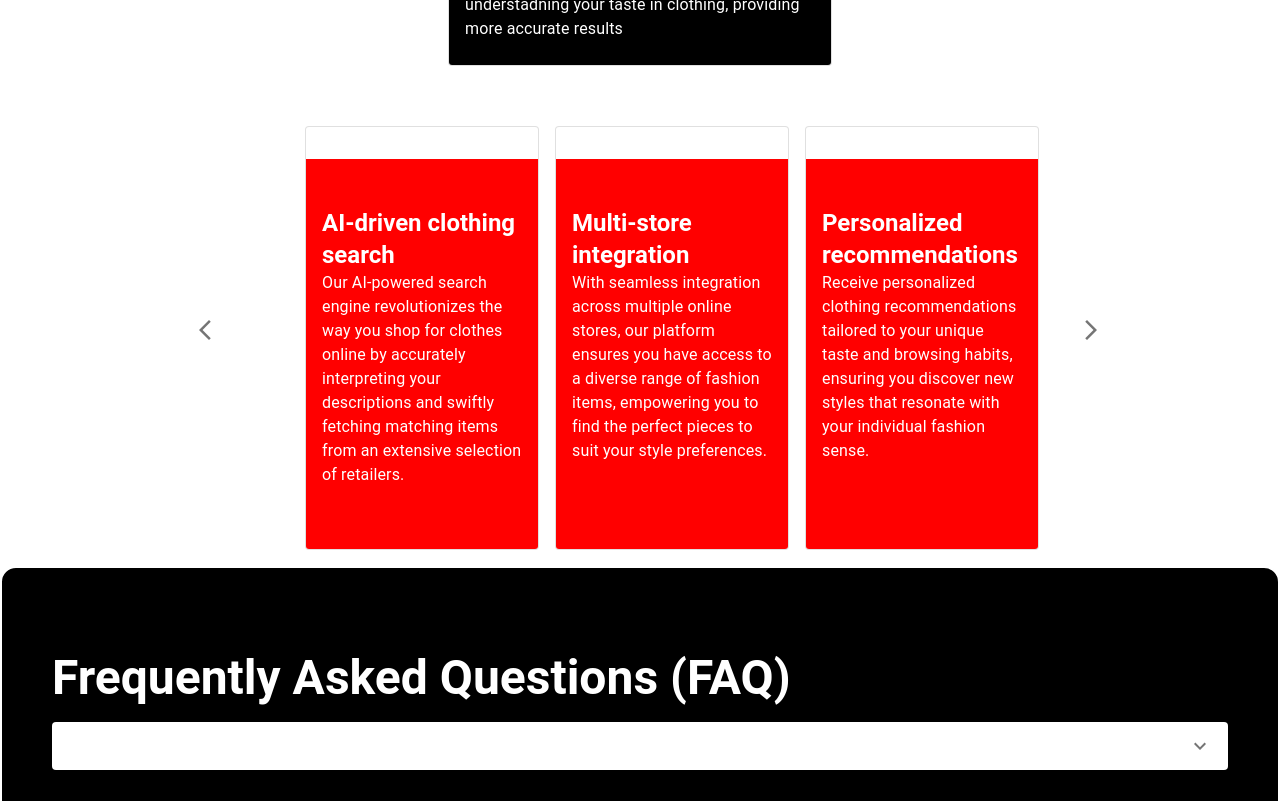
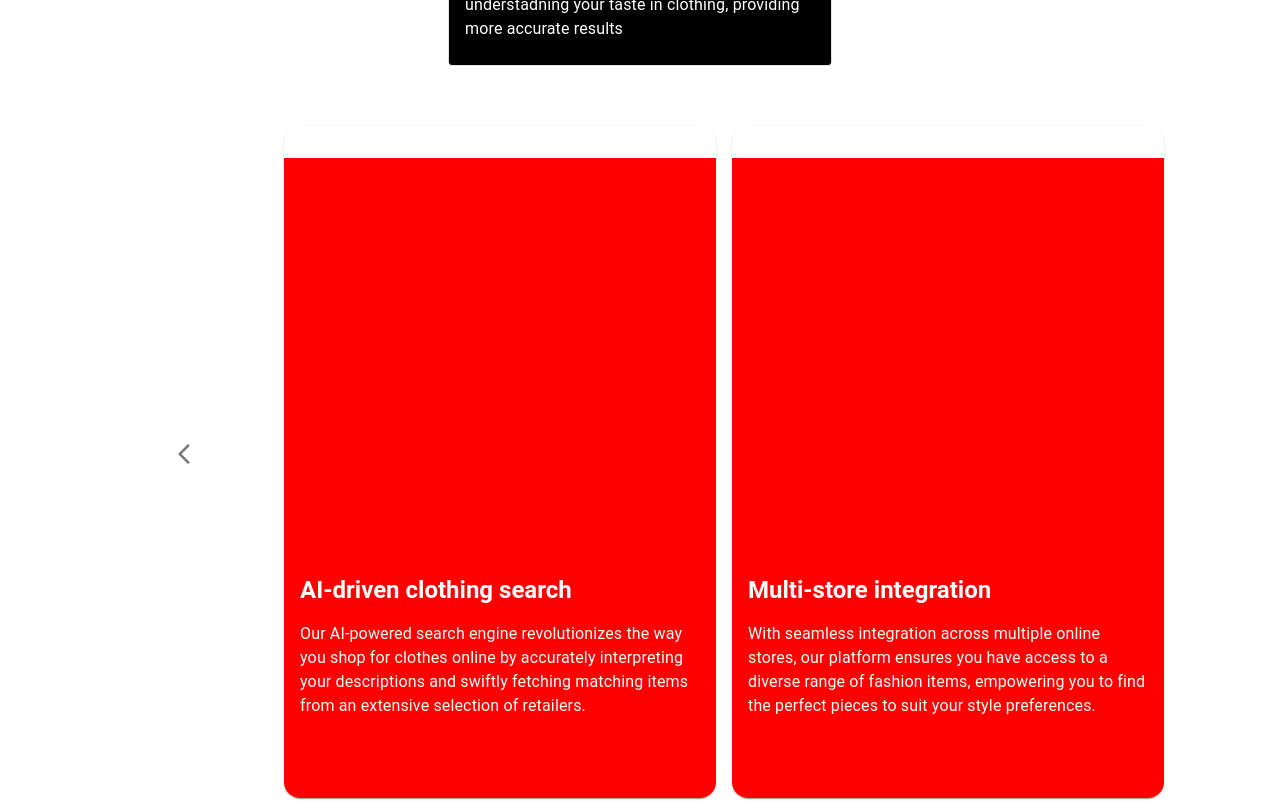
Before and after one commit to richardcolachagua/dream-closet, a React (Create React App) app: page /About in a window 1280 px wide. Shown: the part 1020-1821 px from the top of the page. Built offline with nearby package versions, Linux system fonts and the light colour scheme.

Commit message:
"continous ui about page updates"

```diff
--- a/src/frontend/Pages/About.jsx
+++ b/src/frontend/Pages/About.jsx
@@ -49,8 +49,8 @@ const cardStyle = {
   color: "white",
   fontWeight: "bold",
   marginTop: 4,
-  width: 200,
-  height: 350,
+  width: 400,
+  height: 600,
 };
 
 const About = () => {
@@ -168,15 +168,23 @@ const About = () => {
         </Box>
         {features.slice(startIndex, startIndex + 3).map((feature, index) => (
           <Grid item key={index}>
-            <Card variant="outlined" sx={{ bgcolor: "white" }}>
+            <Card
+              sx={{
+                borderRadius: 4,
+                textAlign: "left",
+                animation: "fadeIn 1s forwards", // Apply fade-in animation
+              }}
+            >
               <CardContent sx={cardStyle}>
                 <Typography
                   variant="h5"
-                  sx={{ fontWeight: "bold", marginTop: 4 }}
+                  sx={{ fontWeight: "bold", marginTop: 50 }}
                 >
                   {feature.title}
                 </Typography>
-                <Typography variant="body1">{feature.description}</Typography>
+                <Typography variant="body1" sx={{ marginTop: 2 }}>
+                  {feature.description}
+                </Typography>
               </CardContent>
             </Card>
           </Grid>
@@ -184,14 +192,12 @@ const About = () => {
         <Box
           sx={{
             display: "flex",
-            justifyContent: "center",
             alignItems: "center",
-            margin: 4,
+            margin: 8,
           }}
         >
           <IconButton
-            onMouseEnter={() => updateIndex(1)}
-            onMouseLeave={() => setStartIndex(startIndex)}
+            onClick={() => updateIndex(1)}
             aria-label="Go to next features"
           >
             <ArrowForwardIosIcon />
```
